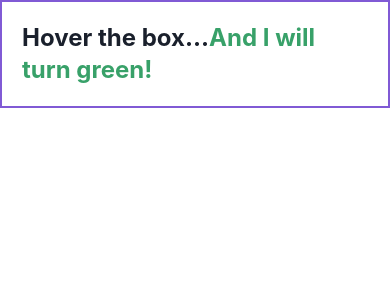
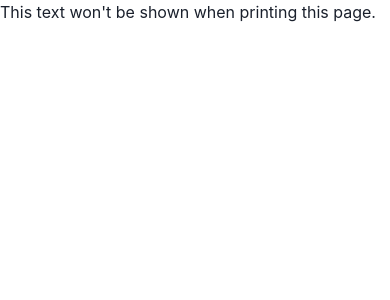
Before and after one commit to kupuma-ru21/urql_chakra, a Next.js app: page / in a window 390 px wide. Shown: the top 300 px of the page. Built offline with nearby package versions, Linux system fonts and the light colour scheme.

Commit message:
feat: add Custom Media queries

```diff
--- a/src/app/page.tsx
+++ b/src/app/page.tsx
@@ -4,21 +4,14 @@ import { Box, Heading, Image, Text } from "@chakra-ui/react";
 
 export default function Page() {
   return (
-    <Box borderWidth={2} borderColor="purple.500" p={5} className="my-box">
-      <Heading size="lg">
-        Hover the box...
-        <Box
-          as="span"
-          color="red.500"
-          sx={{
-            ".my-box:hover &": {
-              color: "green.500",
-            },
-          }}
-        >
-          And I will turn green!
-        </Box>
-      </Heading>
+    <Box
+      sx={{
+        "@media print": {
+          display: "none",
+        },
+      }}
+    >
+      This text won&apos;t be shown when printing this page.
     </Box>
   );
 }
```
